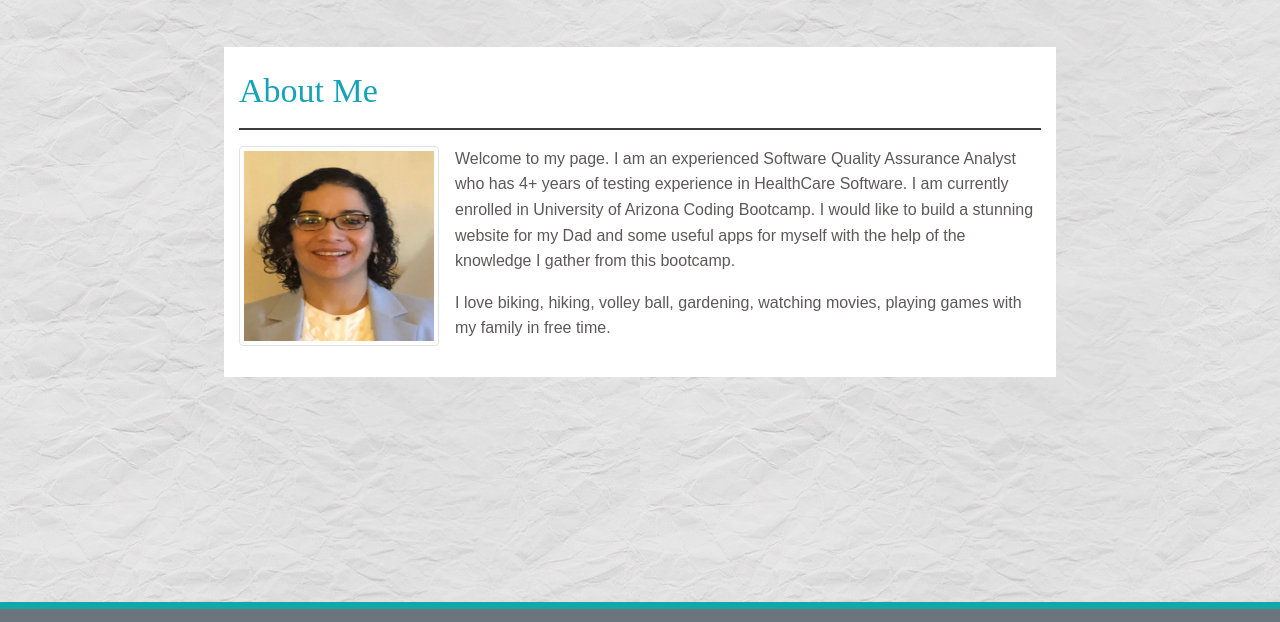
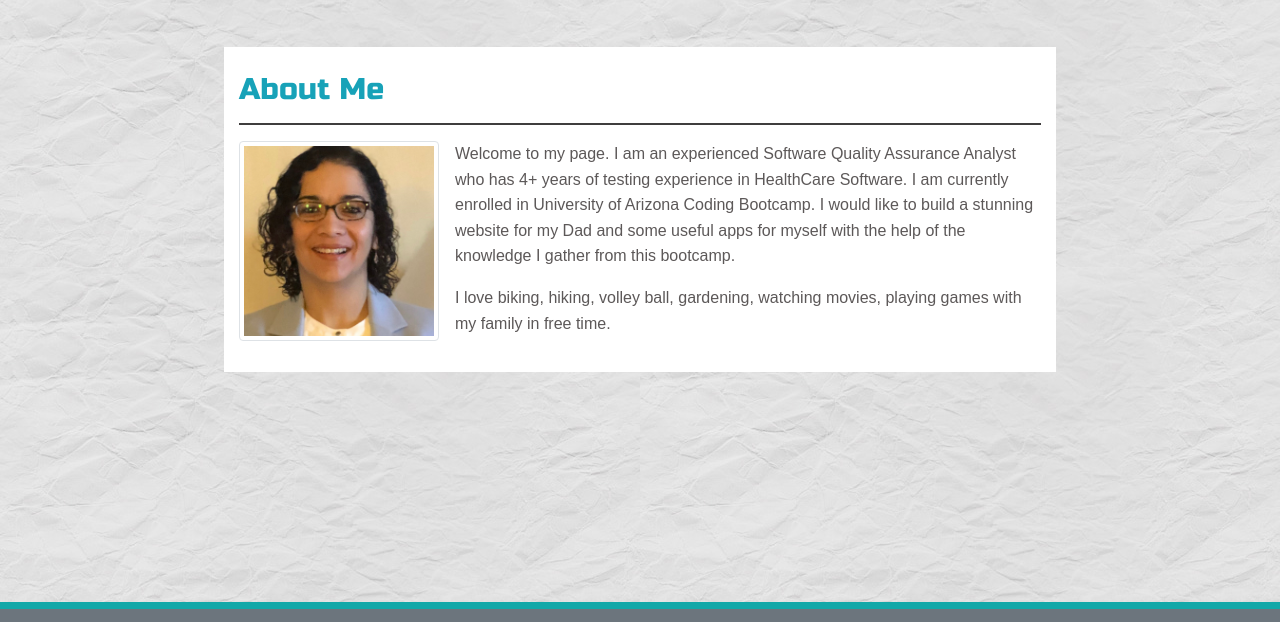
Before and after one commit to sumnimab19/02-CSS_Bootstrap-ResponsivePortfolio, a plain HTML site: page index.html in a window 1280 px wide. Shown: the part 73-695 px from the top of the page. Drawn offline with nearby package versions, Linux system fonts and the light colour scheme.

Commit message:
Updated css

```diff
--- a/index.html
+++ b/index.html
@@ -8,6 +8,8 @@
     <link rel="stylesheet" href="https://stackpath.bootstrapcdn.com/bootstrap/4.4.1/css/bootstrap.min.css" integrity="sha384-Vkoo8x4CGsO3+Hhxv8T/Q5PaXtkKtu6ug5TOeNV6gBiFeWPGFN9MuhOf23Q9Ifjh" crossorigin="anonymous">
      <!-- Link Font Awesome -->
     <script src="https://kit.fontawesome.com/7f385e5f88.js" crossorigin="anonymous"></script>
+
+    <link href="https://fonts.googleapis.com/css2?family=Russo+One&display=swap" rel="stylesheet">
 
     <link rel="stylesheet" href="./resources/style.css">
     <title>About Me - Home</title>
--- a/resources/style.css
+++ b/resources/style.css
@@ -42,6 +42,7 @@ body {
 .myPicture {
     height: 200px;
     width: 200px;
+    object-fit: cover;
 }
 
 body {
@@ -61,8 +62,8 @@ hr {
 
 /* Page heading text 'About Me', 'Portfolio', 'Contact' formatting */
 .myHeader {
-    font-family: serif;
-    font-size: 34px;
+    font-family: 'Russo One', sans-serif;
+    font-size: 30px;
 }
 
 /* Formatting <p> tag on 'About Me' page */
@@ -133,6 +134,11 @@ hr {
     padding: 8px 15px;
     visibility: visible;
     opacity: 0.95;
+
+/* position: absolute;
+  width:95%;
+  height: 10%;
+  bottom: 0; */
    }
 
 .projectLink {
```
Also changed, not shown: contact.html (+2 -0 lines), portfolio.html (+2 -0 lines).
